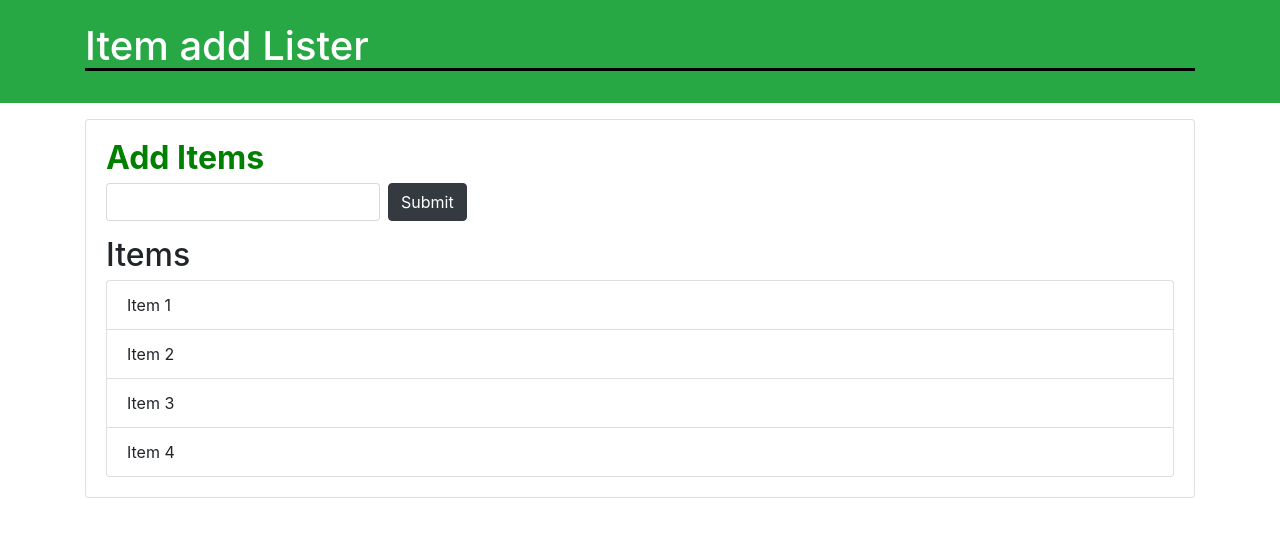
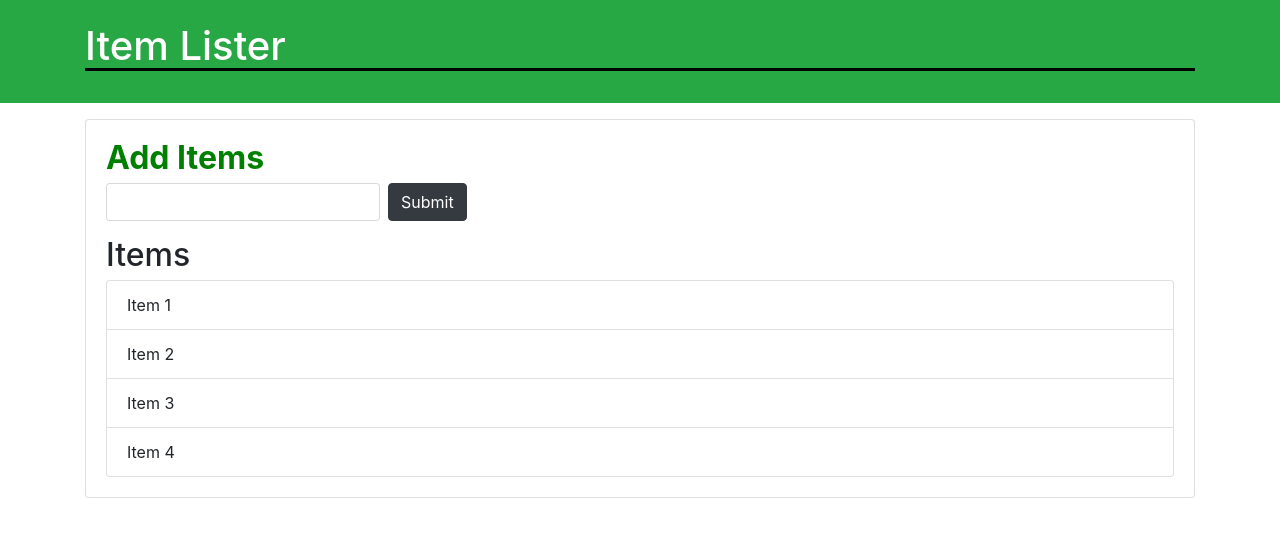
Before and after one commit to money581/git-in-one-video, a plain HTML site: page index.html in a window 1280 px wide. Drawn offline with nearby package versions, Linux system fonts and the light colour scheme.

```diff
--- a/index.html
+++ b/index.html
@@ -10,7 +10,7 @@
 <body>
   <header id="main-header" class="bg-success text-white p-4 mb-3">
     <div class="container">
-      <h1 id="header-title">Item add Lister  <span style="display:none">123</span></h1>
+      <h1 id="header-title">Item Lister  <span style="display:none">123</span></h1>
     </div>
   </header>
   <div class="container">
```
